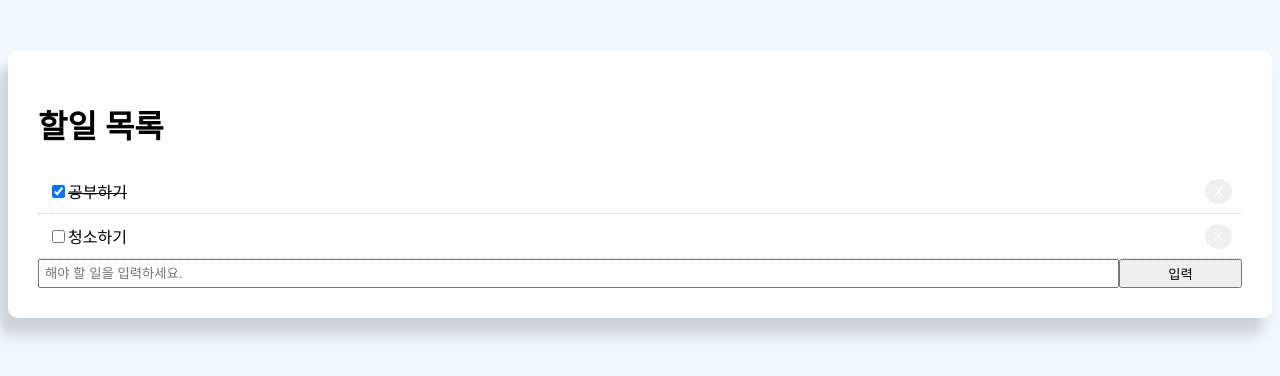
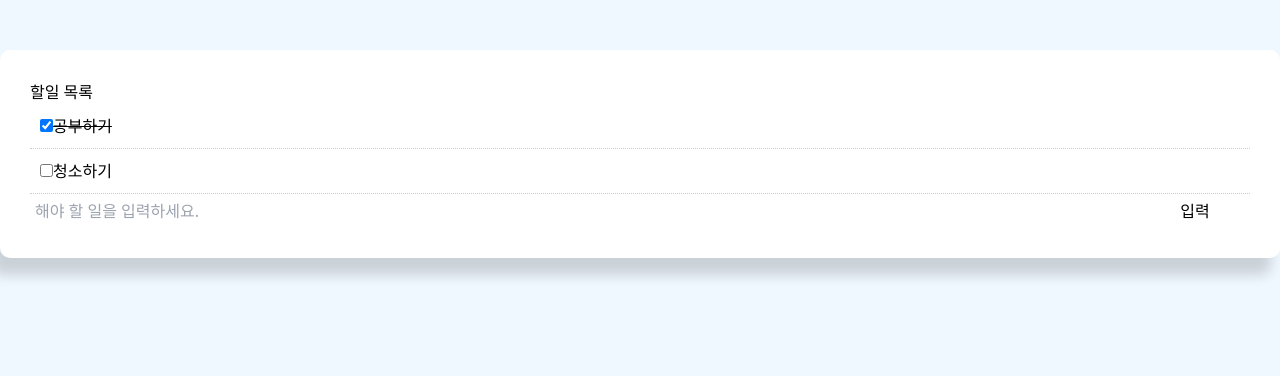
Before and after one commit to yuna8815/reactTodoApp, a React (Create React App) app: page / in a window 1280 px wide. Shown: the top 376 px of the page. Built offline with nearby package versions, Linux system fonts and the light colour scheme.

Commit message:
feat: tailwindcss 설치

```diff
--- a/package.json
+++ b/package.json
@@ -34,5 +34,8 @@
       "last 1 firefox version",
       "last 1 safari version"
     ]
+  },
+  "devDependencies": {
+    "tailwindcss": "^3.2.7"
   }
 }
--- a/src/index.css
+++ b/src/index.css
@@ -1,3 +1,8 @@
+@tailwind base;
+@tailwind components;
+@tailwind utilities;
+
+
 body {
   background: aliceblue;
 }
--- /dev/null
+++ b/tailwind.config.js
@@ -0,0 +1,10 @@
+/** @type {import('tailwindcss').Config} */
+module.exports = {
+  content: [
+    "./src/**/*.{js,jsx,ts,tsx}",
+  ],
+  theme: {
+    extend: {},
+  },
+  plugins: [],
+}
```
Also changed, not shown: 1 other file (tests, documents, lock files or other folders).
